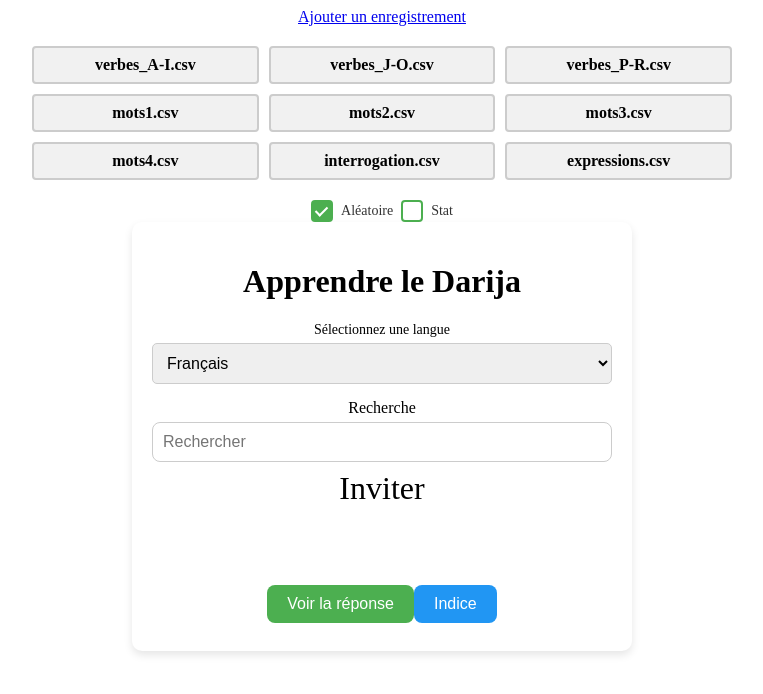
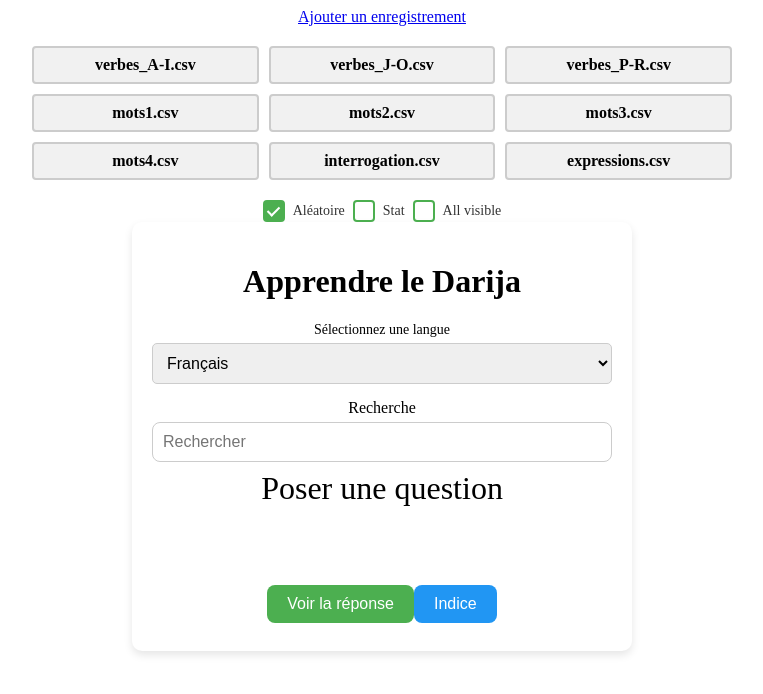
Before and after one commit to locfab/Traduction, a Nuxt app: page / in a window 1280 px wide. Shown: the top 694 px of the page, without its empty margins (258-1021 px from the left). Built offline with nearby package versions, Linux system fonts and the light colour scheme.

Commit message:
all visible option

```diff
--- a/components/WordDisplay.vue
+++ b/components/WordDisplay.vue
@@ -39,13 +39,13 @@ interface Response {
   phonetic: string,
 
 }
-const props = defineProps(['words', 'language', 'isRandom', 'showIndex'])
+const props = defineProps(['words', 'language', 'isRandom', 'showIndex', 'visibleAnswers'])
 const NULL_ANSWER_TEXT : Response = { trad: '', phonetic: ''}
 const questionText = ref('')
 const answerText = ref(NULL_ANSWER_TEXT)
-const isShowingAnswer = ref(false)
+const isShowingAnswer = ref(props.visibleAnswers)
+const statusAnswersTotal = ref(props.visibleAnswers)
 const hintButtonDisabled = ref(false)
-const statusAnswersTotal = ref(false)
 
 const currentWordIndex = ref(0)
 const word = computed(() => props.words[currentWordIndex.value])
@@ -53,10 +53,11 @@ const word = computed(() => props.words[currentWordIndex.value])
 function nextWord() {
   currentWordIndex.value = props.isRandom ? Math.floor(Math.random() * props.words.length) : (currentWordIndex.value + 1) % props.words.length
   questionText.value = props.language === 'fr' ? word.value.fr : word.value.ar
-  answerText.value = {...NULL_ANSWER_TEXT}
-  isShowingAnswer.value = false
+  const answer = {trad: props.language === 'fr' ? word.value.ar : word.value.fr, phonetic: word.value.phonetic}
+  answerText.value = props.visibleAnswers ? {...answer } : {...NULL_ANSWER_TEXT}
+  isShowingAnswer.value = props.visibleAnswers
+  statusAnswersTotal.value = props.visibleAnswers
   hintButtonDisabled.value = false
-  statusAnswersTotal.value = false
 }
 
 function toggleAnswerOrNextWord() {
@@ -80,6 +81,7 @@ function showHint() {
 
 watch(() => props.language, nextWord, { immediate: true })
 watch(() => props.words, nextWord, { immediate: true })
+watch(() => props.visibleAnswers, nextWord, { immediate: true })
 </script>
 
 <style scoped>
--- a/pages/index.vue
+++ b/pages/index.vue
@@ -26,6 +26,13 @@
           v-model="showIndex"
       />
     </div>
+    <div class="all-visible">
+      <CheckBox
+          id="all-visible"
+          label="All visible"
+          v-model="visibleAnswers"
+      />
+    </div>
   </div>
   <div class="container">
     <h1>Apprendre le Darija</h1>
@@ -40,7 +47,13 @@
     </div>
 
     <div v-if="filteredWords.length">
-      <WordDisplay :words="filteredWords" :language="currentLanguage" :isRandom="isRandom" :showIndex="showIndex" />
+      <WordDisplay
+          :words="filteredWords"
+          :language="currentLanguage"
+          :isRandom="isRandom"
+          :showIndex="showIndex"
+          :visibleAnswers="visibleAnswers"
+      />
     </div>
   </div>
 </template>
@@ -59,6 +72,7 @@ const selectedFiles = ref<string[]>([]); // Spread operator to copy the array
 const isRandom = ref<boolean>(true);
 const showIndex = ref<boolean>(false);
 const search = ref<string>(''); // Variable pour la recherche
+const visibleAnswers = ref<boolean>(false); // Variable pour la recherche
 
 // Fonction pour sélectionner un fichier
 function selectFile(file: string) {
@@ -193,7 +207,11 @@ onMounted(() => {
   display: block;
   text-align: center;
 }
-.show-index{
+.show-index {
+  margin-left: 8px;
+}
+
+.all-visible {
   margin-left: 8px;
 }
 
```
